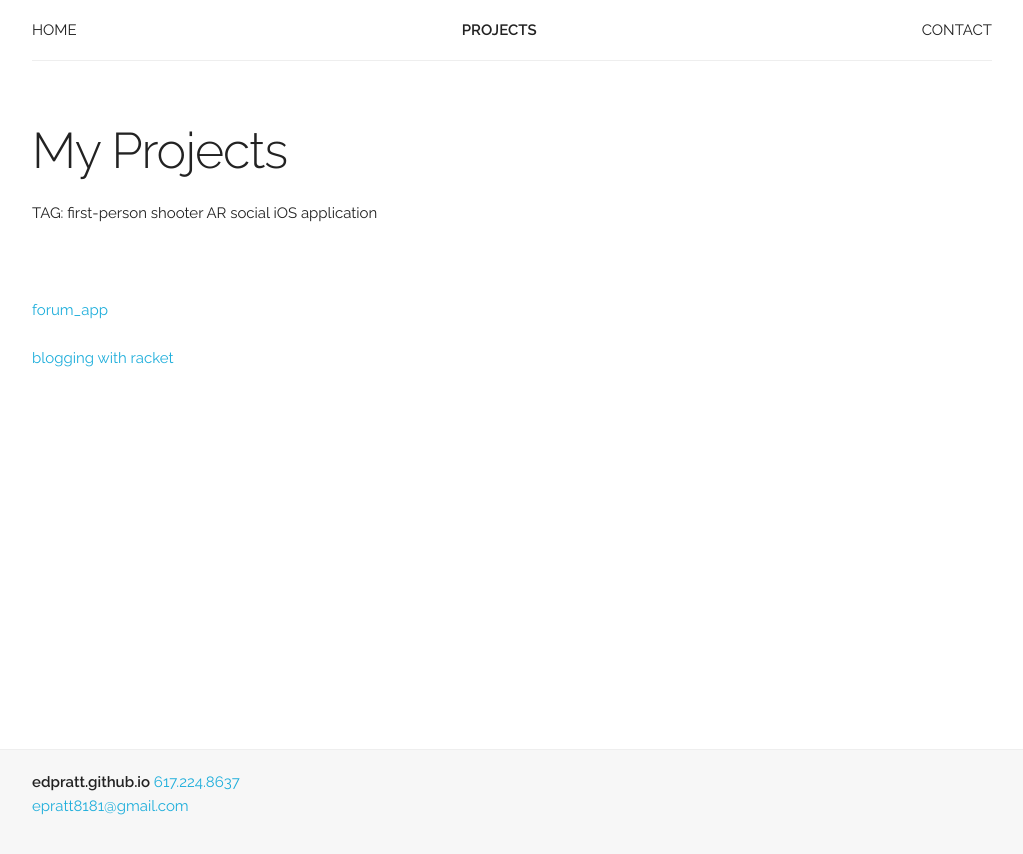
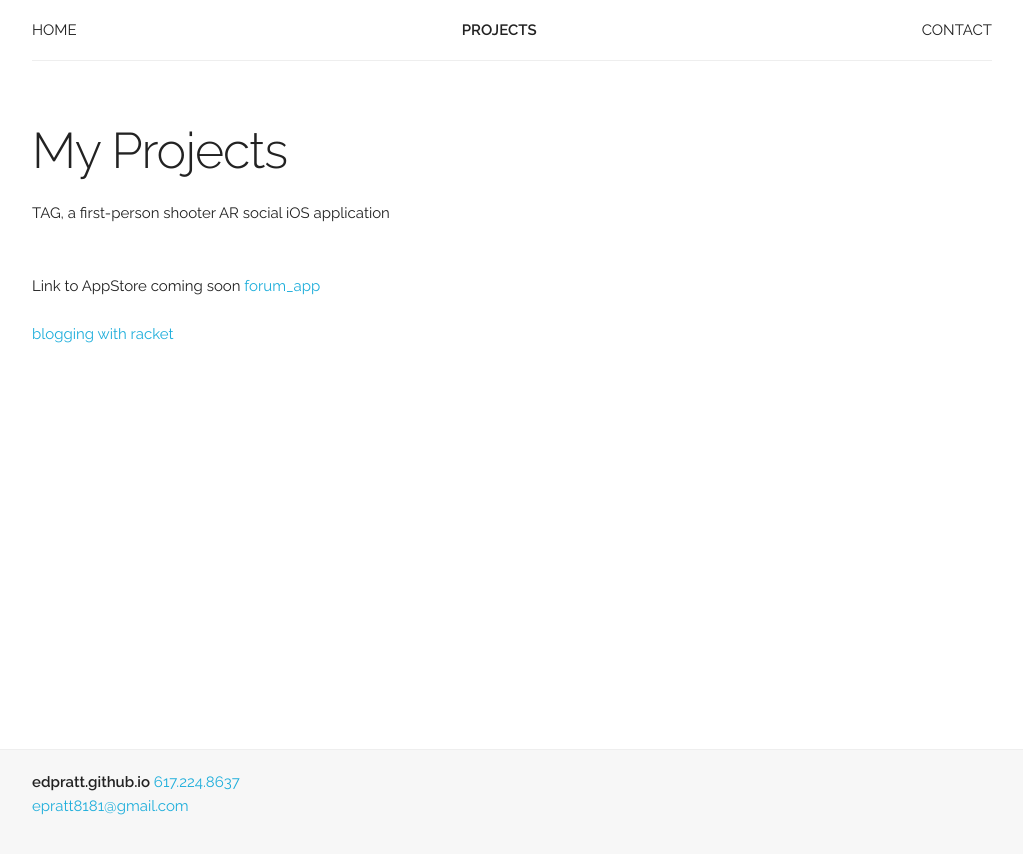
Before and after one commit to edPratt/edpratt.github.io, a Jekyll site: the page built from projects/index.html, in a window 1280 px wide. Shown: the top 854 px of the page, without its empty margins (128-1151 px from the left). Built offline with Jekyll 4.4.1, drawn with Linux system fonts in a browser that asks for light colours.

Commit message:
projects

```diff
--- a/projects/index.html
+++ b/projects/index.html
@@ -7,9 +7,9 @@ title: My Projects
 	<div class="content-section">
 		<h1>My Projects</h1>
 
-		<p>TAG: first-person shooter AR social iOS application</p>
-		<br>
+		<p>TAG, a first-person shooter AR social iOS application</p>
 		</br>
+		<p>Link to AppStore coming soon
 
     <a href="https://github.com/kleinjm/forum_app">forum_app</a>
     <br>
```
